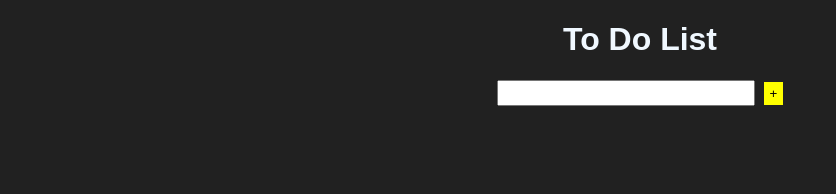
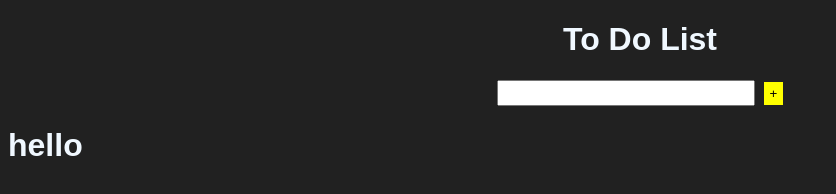
Before and after one commit to SagarThalkiya/To-Do-website, a plain HTML site: page index.html in a window 1280 px wide. Shown: the whole page, without its empty margins (0-836 px from the left). Drawn offline with Linux system fonts and the light colour scheme.

Commit message:
added hello div

```diff
--- a/index.html
+++ b/index.html
@@ -12,6 +12,9 @@
         <input type="text" id="inputField">
         <button id="button">+</button>
         <div class="to-do" id="addTodo"></div>
+    </div>
+    <div>
+        <h1>hello</h1>
     </div>
 </body>
 <script>
```
